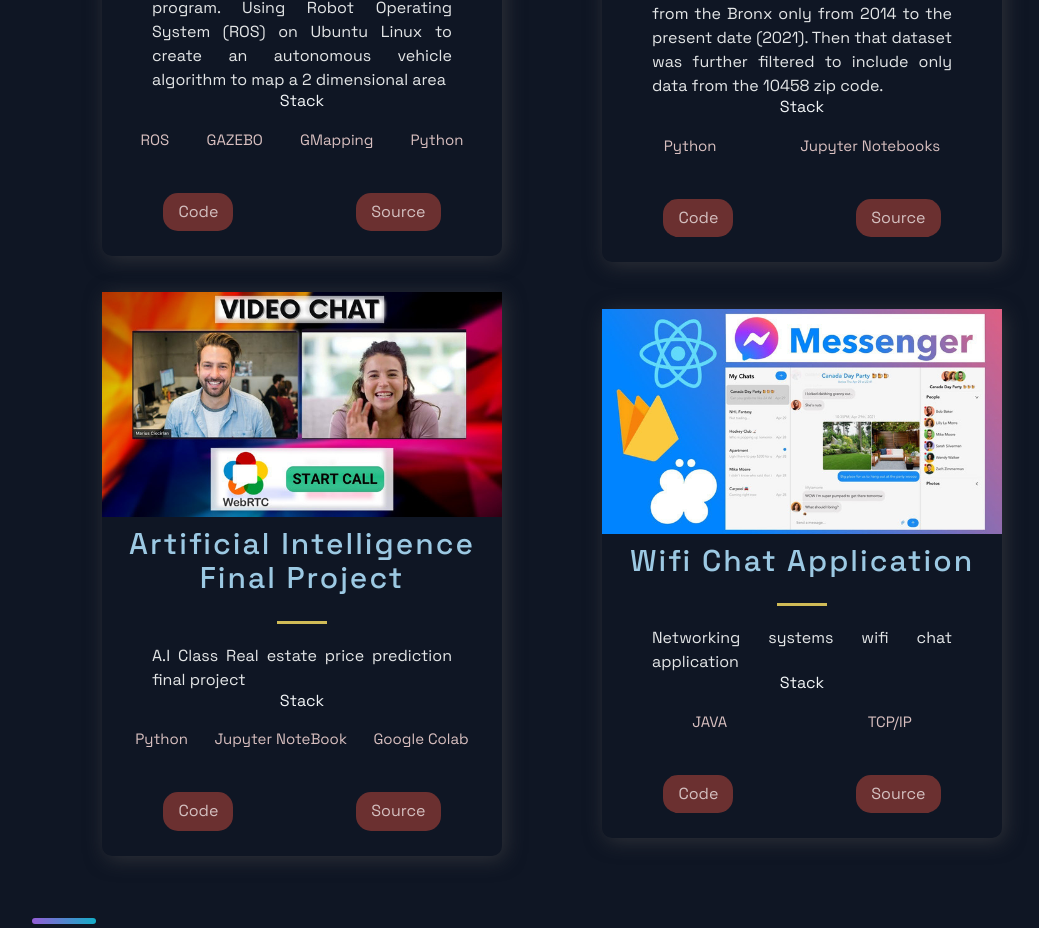
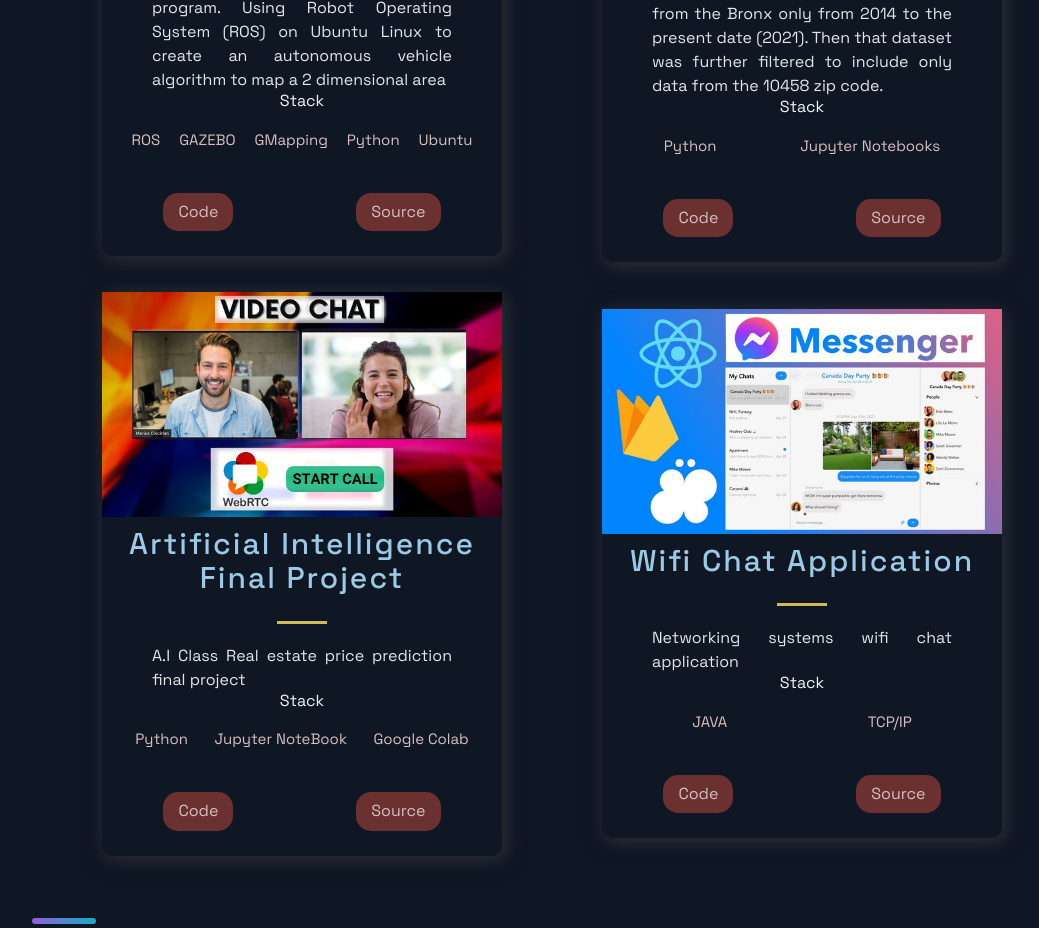
Before and after one commit to Dpinkney001/myWebsite, a Next.js app: page / in a window 1280 px wide. Shown: the part 1280-2208 px from the top of the page, without its empty margins (88-1127 px from the left). Built offline with nearby package versions, Linux system fonts and the light colour scheme.

Commit message:
fixed the first section. added ubuntu to the list

```diff
--- a/src/constants/constants.js
+++ b/src/constants/constants.js
@@ -3,7 +3,7 @@ export const projects = [
     title: 'Google Research ExploreCSR Autonomous Robotics Project',
     description: "GoogleCSR Autonomous Robot Exploration at Fordham University From February 22, 2021 - April 23, 2021. Autonomous Vehicle Exploration Project Internship under the supervision of Dr. Damien Lyons at Fordham University in the tri-state Explore Computer Science Research program. Using Robot Operating System (ROS) on Ubuntu Linux to create an autonomous vehicle algorithm to map a 2 dimensional area",
       image: '/images/GoogleCSR.png',
-      tags: ['ROS', 'GAZEBO', 'GMapping', 'Python'],
+      tags: ['ROS', 'GAZEBO', 'GMapping', 'Python', 'Ubuntu'],
     source: 'https://explorecsr.github.io/',
     visit: 'https://github.com/Dpinkney001/GoogleCSR-Autonomous-Robotics-Project-Spring-2021',
     id: 0,
```
